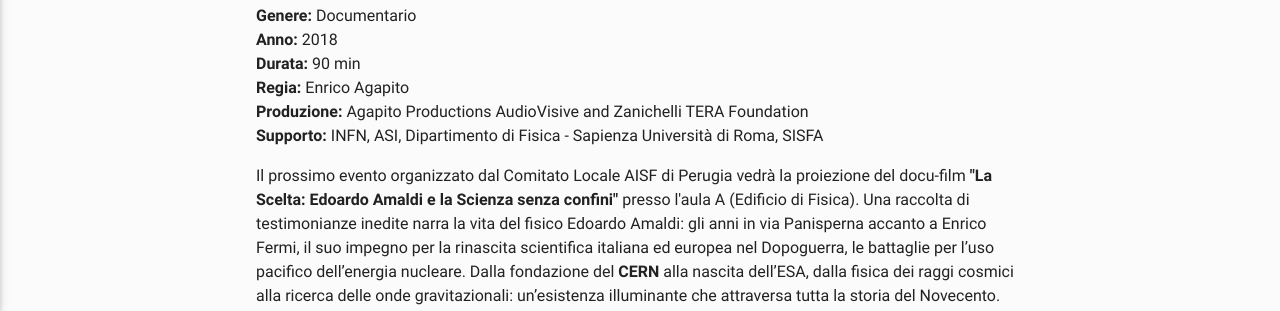
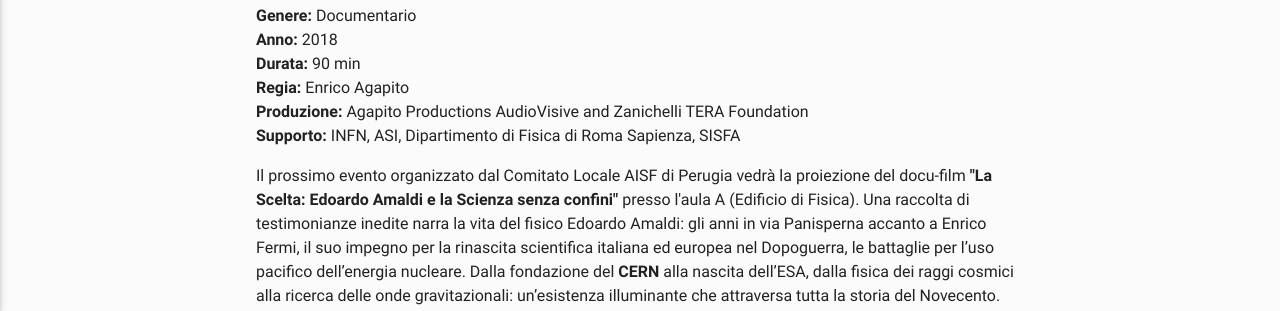
Before and after one commit to ai-sf/aisf_perugia, a Jekyll site: the page built from ProssimiEventi.html, in a window 1280 px wide. Shown: the part 649-960 px from the top of the page. Built offline with Jekyll 4.4.1, drawn with Linux system fonts in a browser that asks for light colours; nearby versions of some CDN libraries.

Commit message:
Update ProssimiEventi.html

```diff
--- a/ProssimiEventi.html
+++ b/ProssimiEventi.html
@@ -24,7 +24,7 @@ description: Edoardo Amaldi e la Scienza senza confini
 <li><b>Regia:</b> Enrico Agapito</li>
 <li><b>Produzione:</b> Agapito Productions AudioVisive and
 Zanichelli TERA Foundation</li>
-<li><b>Supporto:</b> INFN, ASI, Dipartimento di Fisica - Sapienza Università di Roma, SISFA</li>
+<li><b>Supporto:</b> INFN, ASI, Dipartimento di Fisica di Roma Sapienza, SISFA</li>
 </ul>
 
 Il prossimo evento organizzato dal Comitato Locale AISF di Perugia vedrà la proiezione del docu-film
```
